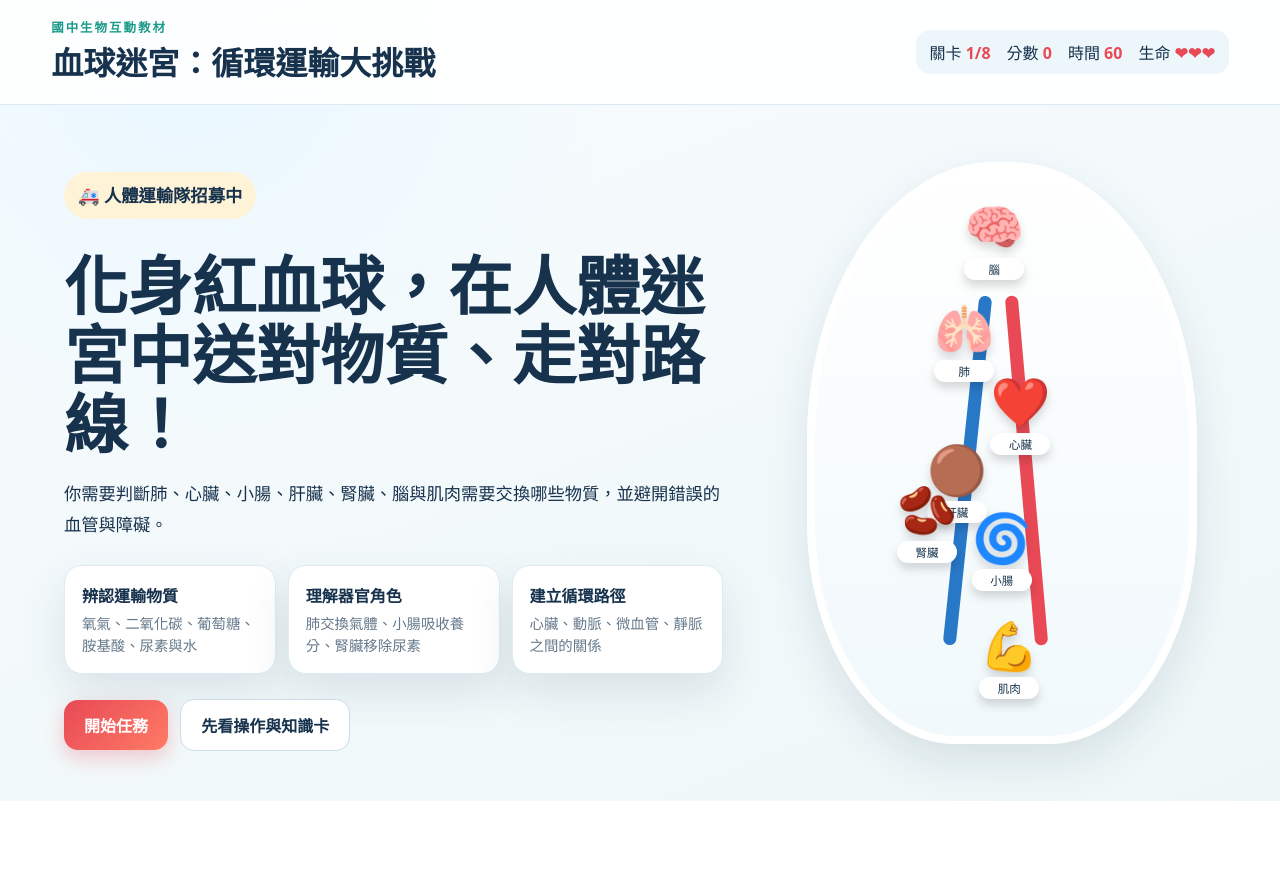
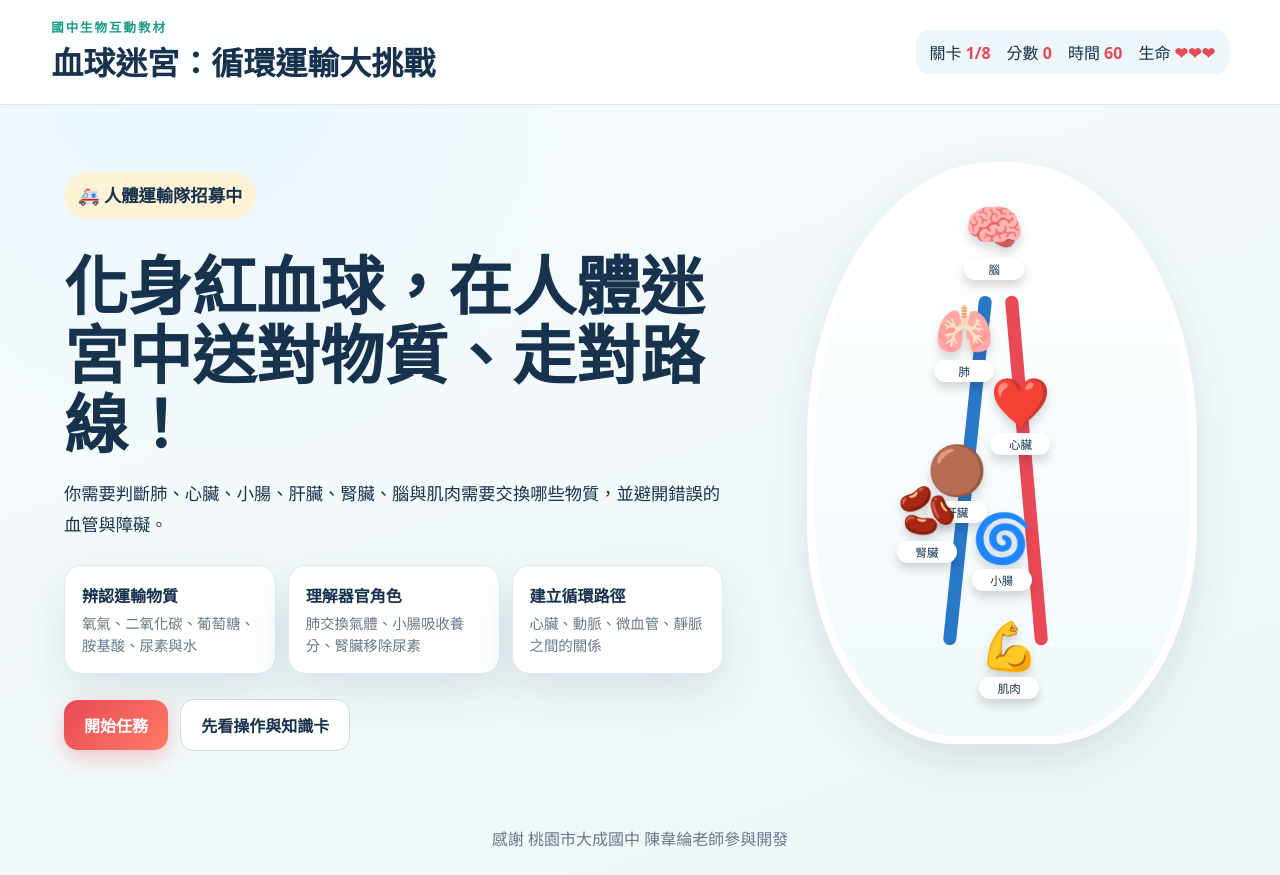
Before and after one commit to educatres/circulation-maze, a plain HTML site: page index.html in a window 1280 px wide. Before the commit the page ends 801 px from the top, so only its background shows below. Drawn offline with Linux system fonts and the light colour scheme.

Commit message:
Add homepage credit

```diff
--- a/index.html
+++ b/index.html
@@ -143,7 +143,7 @@
     </form>
   </dialog>
 
-  <footer></footer>
+  <footer>感謝 桃園市大成國中 陳韋綸老師參與開發</footer>
   <script src="game.js"></script>
 </body>
 </html>
```
